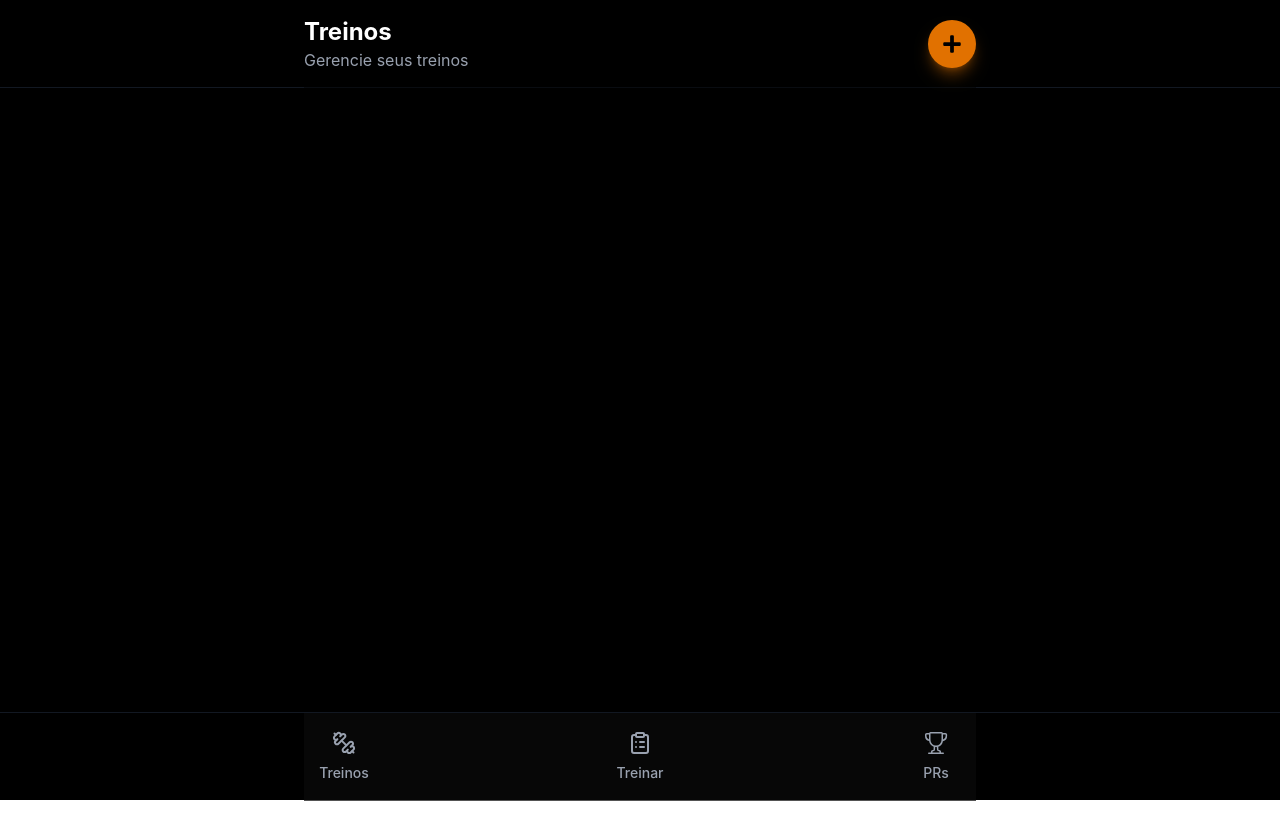
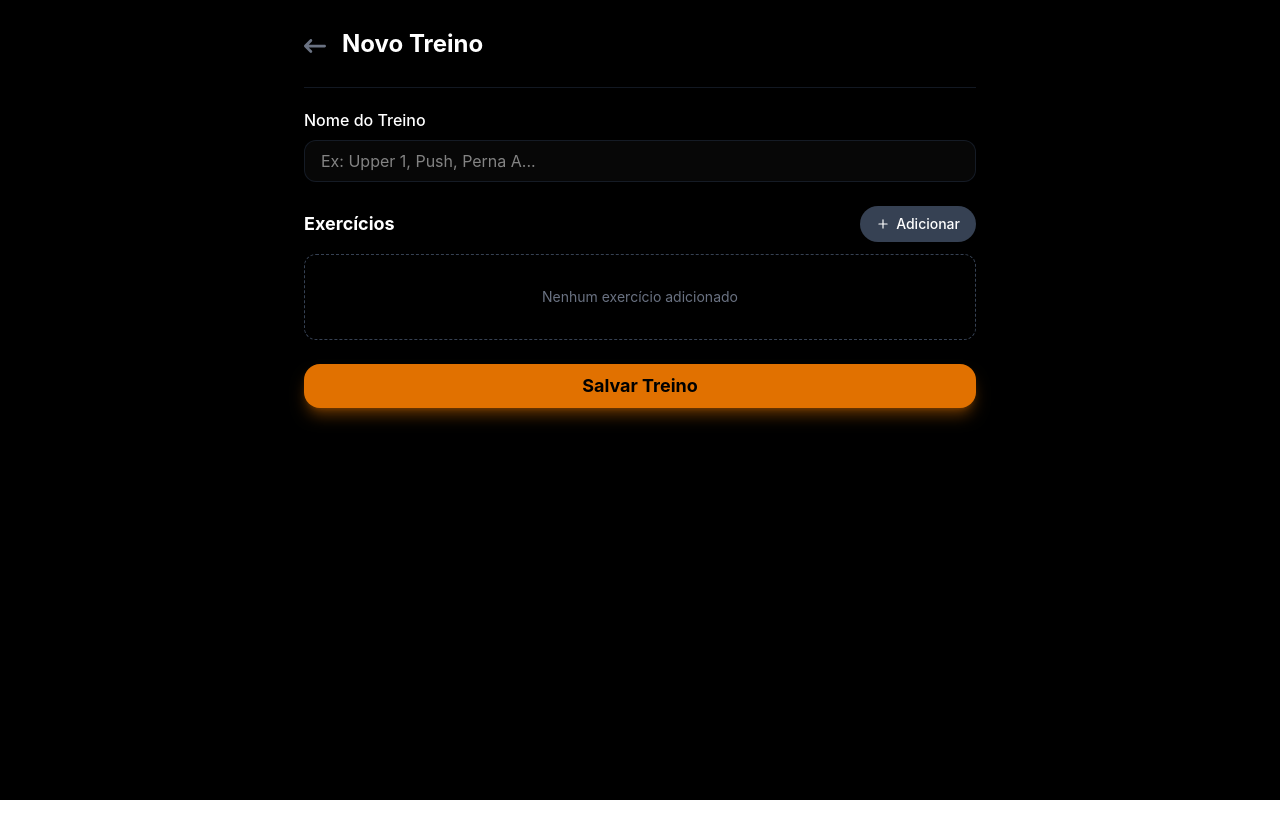
Before and after one commit to MariaJuliaAS/my_workouts_frontend, a React (Vite) app: page /treino/novo in a window 1280 px wide. Shown: the top 840 px of the page. Before the commit the page ends 801 px from the top, so only its background shows below. Built offline with nearby package versions, Linux system fonts and the light colour scheme.

Commit message:
página estática de novo treino

```diff
--- a/src/components/header/index.tsx
+++ b/src/components/header/index.tsx
@@ -1,4 +1,5 @@
 import { FaPlus } from "react-icons/fa";
+import { Link } from "react-router-dom";
 
 export function Header() {
     return (
@@ -8,9 +9,9 @@ export function Header() {
                     <p className="font-bold text-2xl">Treinos</p>
                     <span className="text-gray-400">Gerencie seus treinos</span>
                 </div>
-                <button className="bg-amber-600 sm:h-12 sm:w-12 h-10 w-10 flex justify-center items-center rounded-full text-black cursor-pointer font-semibold transition-all duration-200 shadow-lg shadow-amber-600/40 hover:bg-amber-500 hover:scale-105">
+                <Link to="/treino/novo" className="bg-amber-600 sm:h-12 sm:w-12 h-10 w-10 flex justify-center items-center rounded-full text-black cursor-pointer font-semibold transition-all duration-200 shadow-lg shadow-amber-600/40 hover:bg-amber-500 hover:scale-105">
                     <FaPlus className="sm:text-xl text-lg" />
-                </button>
+                </Link>
             </nav>
         </div>
     )
--- a/src/layouts/MainLayout.tsx
+++ b/src/layouts/MainLayout.tsx
@@ -1,17 +1,21 @@
 import { Outlet } from "react-router-dom";
 import { Nav } from "../components/nav";
 import { Header } from "../components/header";
+import { useLocation } from "react-router-dom";
 
 export function MainLayout() {
+    const { pathname } = useLocation();
+    const isNewWorkoutPage = pathname === "/treino/novo";
+
     return (
         <div className="w-full bg-black h-screen flex flex-col items-center">
-            <Header />
+            {isNewWorkoutPage ? null : <Header />}
 
             <main className="max-w-2xl w-full flex-1">
                 <Outlet />
             </main>
 
-            <Nav />
+            {isNewWorkoutPage ? null : <Nav />}
         </div>
     )
 }
--- a/src/pages/home/index.tsx
+++ b/src/pages/home/index.tsx
@@ -1,5 +1,6 @@
 import { LuDumbbell, LuPencil, LuTrash } from "react-icons/lu";
 import { RiArrowRightSLine } from "react-icons/ri";
+import { NavLink } from "react-router-dom";
 
 
 export function Home() {
@@ -10,7 +11,7 @@ export function Home() {
         }]
 
     return (
-        <div className="h-full w-full sm:px-0 px-10 py-5">
+        <div className="h-full w-full  sm:px-0 px-10 py-5">
             <header className="text-white flex flex-row justify-between mb-8">
                 <p className="font-medium text-lg sm:text-xl">Meus treinos</p>
                 <span className="text-gray-400">{treino.length} treinos</span>
@@ -22,9 +23,10 @@ export function Home() {
                         <LuDumbbell size={58} className="text-gray-400 mb-4" />
                         <p className="font-medium text-lg sm:text-xl">Nenhum treino ainda</p>
                         <p className="text-gray-400 max-w-68 text-center">Crie seu primeiro treino e comece a acompanhar seu progresso</p>
-                        <button className="bg-amber-600 px-4 h-10 rounded-lg text-black cursor-pointer font-semibold mt-6 transition-all duration-200 shadow-lg shadow-amber-600/40 hover:bg-amber-500 hover:scale-105">
+                        <NavLink to="/treino/novo"
+                            className="bg-amber-600 px-4 h-10 rounded-lg text-black cursor-pointer font-semibold mt-6 transition-all duration-200 shadow-lg shadow-amber-600/40 hover:bg-amber-500 hover:scale-105">
                             Crie seu primeiro treino
-                        </button>
+                        </NavLink>
                     </div>
                 ) : (
                     <div className="flex items-center flex-col w-full overflow-y-auto gap-4">
--- a/src/pages/new_workout/index.tsx
+++ b/src/pages/new_workout/index.tsx
@@ -0,0 +1,148 @@
+import { useState } from "react"
+import { FaArrowLeftLong } from "react-icons/fa6"
+import { FiPlus, FiTrash2 } from "react-icons/fi"
+import { Link } from "react-router-dom"
+
+interface Exercise {
+    id: number
+    name: string
+    sets: string
+    reps: string
+    notes: string
+}
+
+export function NewWorkout() {
+    const [exercises, setExercises] = useState<Exercise[]>([])
+    const [counter, setCounter] = useState(1)
+
+    function addExercise() {
+        setExercises(prev => [
+            ...prev,
+            { id: Date.now(), name: "", sets: "3", reps: "10-12", notes: "" }
+        ])
+        setCounter(c => c + 1)
+    }
+
+    function removeExercise(id: number) {
+        setExercises(prev => prev.filter(ex => ex.id !== id))
+    }
+
+    function updateExercise(id: number, field: keyof Exercise, value: string) {
+        setExercises(prev =>
+            prev.map(ex => ex.id === id ? { ...ex, [field]: value } : ex)
+        )
+    }
+
+    return (
+        <>
+            <header className="w-full h-22 border-b border-gray-800/60 bg-black/50 text-white max-w-2xl mx-auto flex items-center gap-4 sm:px-0 px-10">
+                <Link to="/" className="transition-all duration-200 hover:scale-110">
+                    <FaArrowLeftLong size={22} className="text-gray-500 mt-1" />
+                </Link>
+                <p className="font-bold text-2xl">Novo Treino</p>
+            </header>
+
+            <div className="h-full w-full sm:px-0 px-10 py-5">
+                <main className="w-full text-white flex justify-center h-full">
+                    <div className="w-full flex flex-col gap-6">
+
+                        <div>
+                            <label className="font-medium">Nome do Treino</label>
+                            <input
+                                type="text"
+                                className="mt-2 w-full bg-neutral-950/70 border border-gray-800/60 rounded-xl px-4 py-2 focus:outline-none focus:ring-2 focus:ring-amber-600 focus:border-transparent"
+                                placeholder="Ex: Upper 1, Push, Perna A..."
+                            />
+                        </div>
+
+                        <div>
+                            <div className="flex items-center justify-between mb-3">
+                                <p className="font-bold text-lg">Exercícios</p>
+                                <button
+                                    type="button"
+                                    onClick={addExercise}
+                                    className="cursor-pointer flex items-center gap-1.5 bg-gray-700 hover:bg- transition-colors duration-200 rounded-full px-4 py-2 text-sm font-medium"
+                                >
+                                    <FiPlus size={14} />
+                                    Adicionar
+                                </button>
+                            </div>
+
+                            {exercises.length === 0 ? (
+                                <div className="border border-dashed border-gray-700 rounded-xl py-8 text-center text-gray-500 text-sm">
+                                    Nenhum exercício adicionado
+                                </div>
+                            ) : (
+                                <div className="flex flex-col gap-3">
+                                    {exercises.map((ex, index) => (
+                                        <div
+                                            key={ex.id}
+                                            className="bg-neutral-950/70 border border-gray-800/50 rounded-xl p-3 flex flex-col gap-3"
+                                        >
+                                            <div className="flex items-center gap-2">
+                                                <span className="text-gray-600 text-xl cursor-grab select-none">⠿</span>
+                                                <input
+                                                    type="text"
+                                                    value={ex.name}
+                                                    onChange={e => updateExercise(ex.id, "name", e.target.value)}
+                                                    placeholder={`Exercício ${index + 1}`}
+                                                    className="w-full bg-neutral-950/70 border border-gray-800/50 rounded-lg px-3 py-2 text-sm text-center focus:outline-none focus:border-gray-600"
+                                                />
+                                                <button
+                                                    type="button"
+                                                    onClick={() => removeExercise(ex.id)}
+                                                    className="cursor-pointer text-gray-600 hover:text-red-500 transition-colors duration-200 p-1"
+                                                >
+                                                    <FiTrash2 size={22} />
+                                                </button>
+                                            </div>
+
+                                            <div className="grid grid-cols-2 gap-2 px-6">
+                                                <div className="flex flex-col gap-1">
+                                                    <span className="text-xs text-gray-500">Séries</span>
+                                                    <input
+                                                        type="text"
+                                                        value={ex.sets}
+                                                        onChange={e => updateExercise(ex.id, "sets", e.target.value)}
+                                                        className="bg-neutral-950/70 border border-gray-800/50 rounded-lg px-3 py-2 text-sm text-center focus:outline-none focus:border-gray-600"
+                                                    />
+                                                </div>
+                                                <div className="flex flex-col gap-1">
+                                                    <span className="text-xs text-gray-500">Repetições</span>
+                                                    <input
+                                                        type="text"
+                                                        value={ex.reps}
+                                                        onChange={e => updateExercise(ex.id, "reps", e.target.value)}
+                                                        className=" bg-neutral-950/70 border border-gray-800/50 rounded-lg px-3 py-2 text-sm text-center focus:outline-none focus:border-gray-600"
+                                                    />
+                                                </div>
+                                            </div>
+
+                                            <div className="px-6">
+                                                <input
+                                                    type="text"
+                                                    value={ex.notes}
+                                                    onChange={e => updateExercise(ex.id, "notes", e.target.value)}
+                                                    placeholder="Observações (opcional)"
+                                                    className="w-full bg-neutral-950/70 border border-gray-800/50 rounded-lg px-3 py-2 text-xs text-gray-400 placeholder-gray-600 focus:outline-none focus:border-gray-600 focus:text-white"
+                                                />
+                                            </div>
+                                        </div>
+                                    ))}
+                                </div>
+                            )}
+                        </div>
+
+                        <button
+                            type="button"
+                            className="w-full bg-amber-600 transition-all duration-200 shadow-lg shadow-amber-600/40 hover:bg-amber-500 hover:scale-105 text-black font-bold text-lg rounded-2xl py-2 cursor-pointer"
+                        >
+                            Salvar Treino
+                        </button>
+
+                    </div>
+                </main>
+            </div>
+        </>
+    )
+}
--- a/src/routes/index.tsx
+++ b/src/routes/index.tsx
@@ -3,6 +3,7 @@ import { MainLayout } from "../layouts/MainLayout";
 import { Home } from "../pages/home";
 import { Workout } from "../pages/workout";
 import { PRs } from "../pages/pr";
+import { NewWorkout } from "../pages/new_workout";
 
 
 export const router = createBrowserRouter([
@@ -12,7 +13,8 @@ export const router = createBrowserRouter([
             { index: true, element: <Home /> },
             { path: "treinos", element: <Workout /> },
             { path: "prs", element: <PRs /> },
+            { path: "treino/novo", element: <NewWorkout /> },
             { path: "*", element: <div className="p-4">Página não encontrada</div> }
         ]
-    }
+    },
 ])
```
